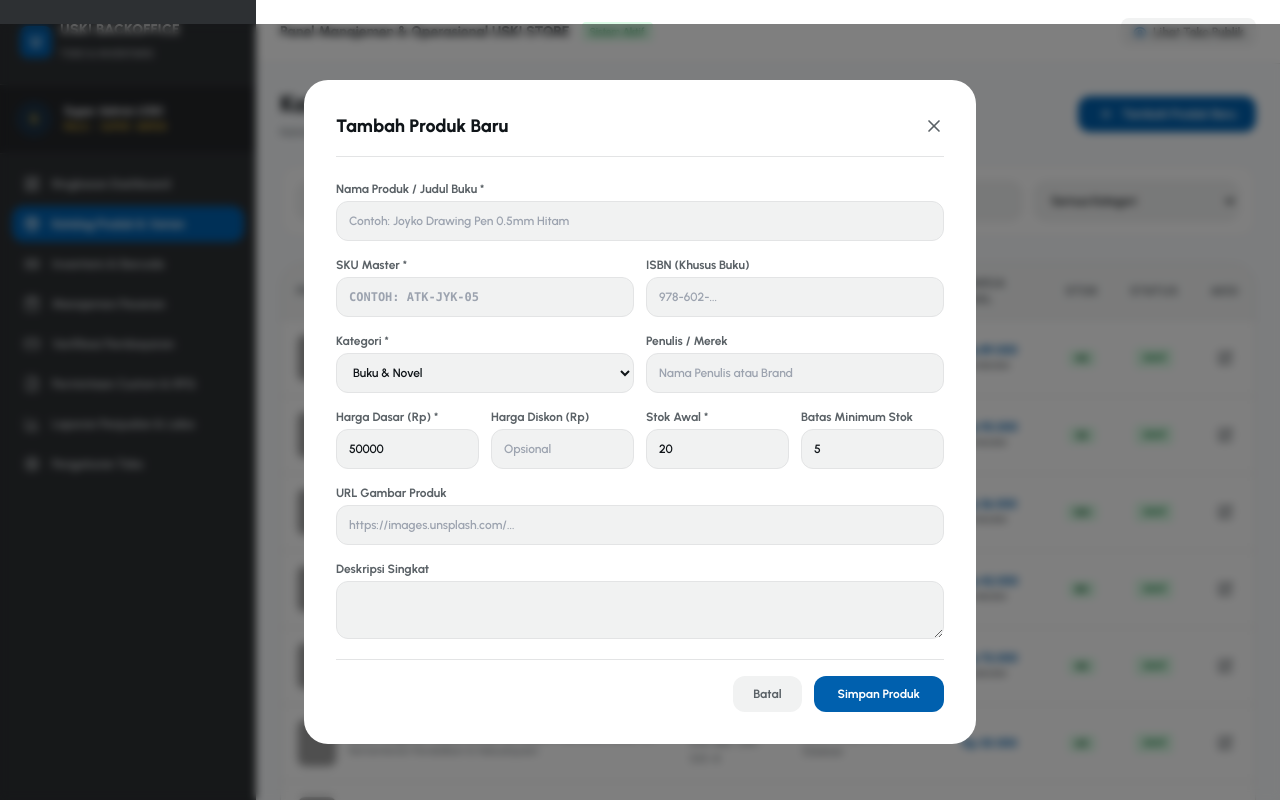
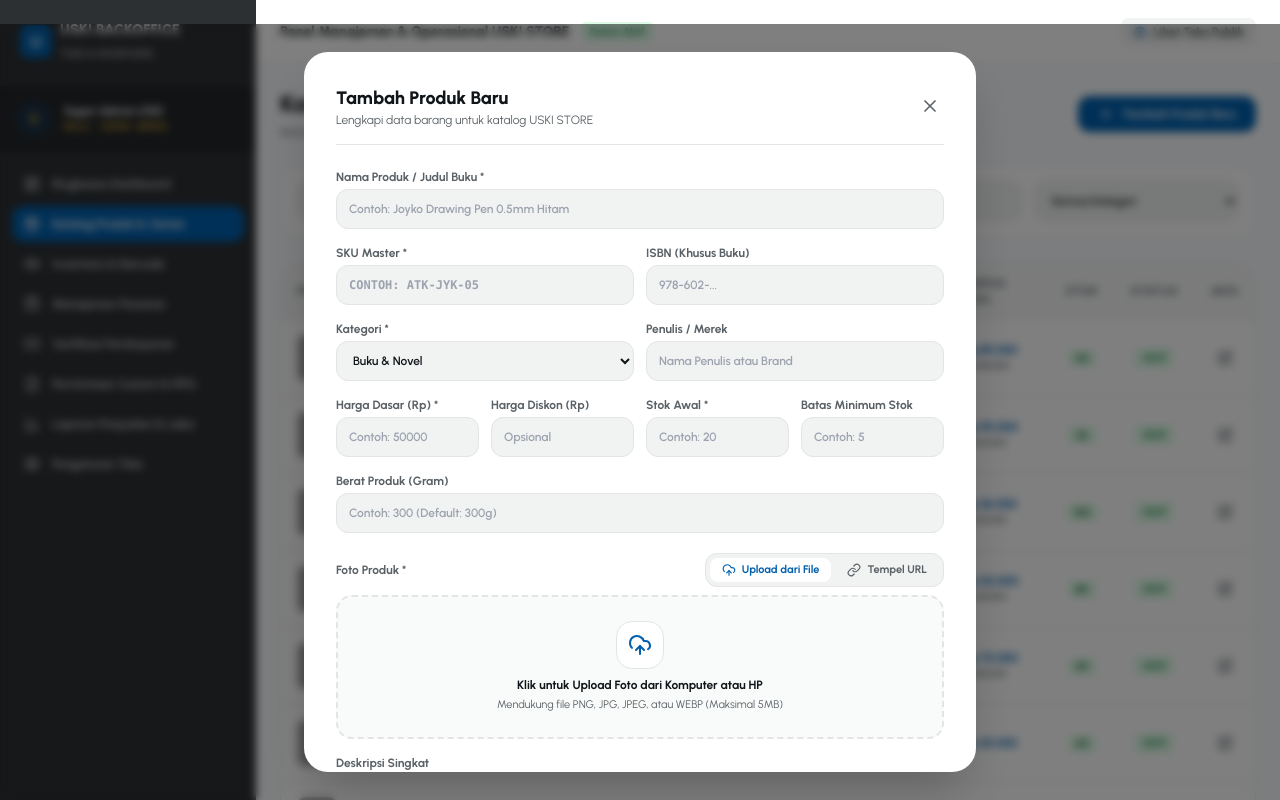
Before and after one commit to mikoadmin24/uski, a React (Vite) app: page /admin/products in a window 1280 px wide. Both pictures are taken after a click on the button "Tambah Produk Baru". Shown: the top 800 px of the page. Built offline with nearby package versions, Linux system fonts and the light colour scheme; grey boxes are pictures that could not be loaded.

Commit message:
fix(admin): enable local image upload with preview and eliminate sticky zero in number inputs

```diff
--- a/src/pages/admin/AdminProducts.tsx
+++ b/src/pages/admin/AdminProducts.tsx
@@ -10,6 +10,9 @@ import {
   Tag,
   AlertCircle,
   X,
+  UploadCloud,
+  Link as LinkIcon,
+  Image as ImageIcon,
 } from 'lucide-react';
 import { useProductStore } from '@/store/productStore';
 import { mockCategories, mockBrands, mockPublishers } from '@/data/mockData';
@@ -23,19 +26,65 @@ export const AdminProducts: React.FC = () => {
   const [selectedCategory, setSelectedCategory] = useState('');
   const [showAddModal, setShowAddModal] = useState(false);
 
-  // New Product Form
+  // New Product Form States (Empty strings by default so no leading '0' gets stuck!)
   const [name, setName] = useState('');
   const [skuMaster, setSkuMaster] = useState('');
   const [isbn, setIsbn] = useState('');
   const [author, setAuthor] = useState('');
   const [categoryId, setCategoryId] = useState(mockCategories[0].id);
-  const [basePrice, setBasePrice] = useState<number>(50000);
+  const [basePrice, setBasePrice] = useState<string>('');
   const [salePrice, setSalePrice] = useState<string>('');
-  const [stockQuantity, setStockQuantity] = useState<number>(20);
-  const [minStockAlert, setMinStockAlert] = useState<number>(5);
-  const [weightGrams, setWeightGrams] = useState<number>(300);
+  const [stockQuantity, setStockQuantity] = useState<string>('');
+  const [minStockAlert, setMinStockAlert] = useState<string>('');
+  const [weightGrams, setWeightGrams] = useState<string>('');
   const [description, setDescription] = useState('');
+
+  // Image Upload & URL States
+  const [imageUploadType, setImageUploadType] = useState<'upload' | 'url'>('upload');
+  const [imagePreview, setImagePreview] = useState<string | null>(null);
   const [imageUrl, setImageUrl] = useState('');
+
+  const resetForm = () => {
+    setName('');
+    setSkuMaster('');
+    setIsbn('');
+    setAuthor('');
+    setCategoryId(mockCategories[0].id);
+    setBasePrice('');
+    setSalePrice('');
+    setStockQuantity('');
+    setMinStockAlert('');
+    setWeightGrams('');
+    setDescription('');
+    setImageUrl('');
+    setImagePreview(null);
+    setImageUploadType('upload');
+  };
+
+  const handleOpenModal = () => {
+    resetForm();
+    setShowAddModal(true);
+  };
+
+  const handleCloseModal = () => {
+    setShowAddModal(false);
+    resetForm();
+  };
+
+  const handleFileChange = (e: React.ChangeEvent<HTMLInputElement>) => {
+    const file = e.target.files?.[0];
+    if (file) {
+      if (file.size > 5 * 1024 * 1024) {
+        alert('Ukuran file maksimal 5MB.');
+        return;
+      }
+      const reader = new FileReader();
+      reader.onloadend = () => {
+        setImagePreview(reader.result as string);
+      };
+      reader.readAsDataURL(file);
+    }
+  };
 
   const filteredProducts = products.filter((p) => {
     const q = searchQuery.toLowerCase();
@@ -49,7 +98,13 @@ export const AdminProducts: React.FC = () => {
 
   const handleCreateProduct = (e: React.FormEvent) => {
     e.preventDefault();
-    if (!name || !skuMaster || !basePrice) return;
+    if (!name.trim() || !skuMaster.trim() || !basePrice) return;
+
+    const finalImage =
+      (imageUploadType === 'upload' ? imagePreview : imageUrl.trim()) ||
+      imagePreview ||
+      imageUrl.trim() ||
+      'https://images.unsplash.com/photo-1544716278-ca5e3f4abd8c?auto=format&fit=crop&q=80&w=800';
 
     const slug = name
       .toLowerCase()
@@ -57,40 +112,28 @@ export const AdminProducts: React.FC = () => {
       .replace(/(^-|-$)+/g, '');
 
     addProduct({
-      name,
+      name: name.trim(),
       slug: `${slug}-${Date.now()}`,
-      sku_master: skuMaster.toUpperCase(),
+      sku_master: skuMaster.trim().toUpperCase(),
       isbn: isbn.trim() || undefined,
       author: author.trim() || undefined,
       category_id: categoryId,
-      base_price: Number(basePrice),
+      base_price: Number(basePrice) || 0,
       sale_price: salePrice ? Number(salePrice) : null,
-      stock_quantity: Number(stockQuantity),
-      min_stock_alert: Number(minStockAlert),
-      weight_grams: Number(weightGrams),
-      description: description || 'Deskripsi produk resmi USKI STORE.',
+      stock_quantity: stockQuantity ? Number(stockQuantity) : 0,
+      min_stock_alert: minStockAlert ? Number(minStockAlert) : 5,
+      weight_grams: weightGrams ? Number(weightGrams) : 300,
+      description: description.trim() || 'Deskripsi produk resmi USKI STORE.',
       specifications: {
         'Kondisi': 'Baru & Original',
         'Garansi': 'Toko Resmi',
       },
       is_active: true,
       is_featured: false,
-      images: [
-        imageUrl ||
-          'https://images.unsplash.com/photo-1544716278-ca5e3f4abd8c?auto=format&fit=crop&q=80&w=800',
-      ],
+      images: [finalImage],
     });
 
-    setShowAddModal(false);
-    setName('');
-    setSkuMaster('');
-    setIsbn('');
-    setAuthor('');
-    setBasePrice(50000);
-    setSalePrice('');
-    setStockQuantity(20);
-    setDescription('');
-    setImageUrl('');
+    handleCloseModal();
   };
 
   return (
@@ -104,7 +147,7 @@ export const AdminProducts: React.FC = () => {
         </div>
 
         <button
-          onClick={() => setShowAddModal(true)}
+          onClick={handleOpenModal}
           className="flex items-center gap-2 px-5 py-2.5 bg-primary text-white font-bold text-xs rounded-xl hover:bg-primary-dark transition-all shadow-sm self-start sm:self-center"
         >
           <Plus className="w-4 h-4" />
@@ -232,11 +275,18 @@ export const AdminProducts: React.FC = () => {
       {/* Add Product Modal */}
       {showAddModal && (
         <div className="fixed inset-0 z-50 bg-black/50 backdrop-blur-sm flex items-center justify-center p-4">
-          <div className="bg-white rounded-3xl max-w-2xl w-full p-6 sm:p-8 max-h-[90vh] overflow-y-auto space-y-6">
+          <div className="bg-white rounded-3xl max-w-2xl w-full p-6 sm:p-8 max-h-[90vh] overflow-y-auto space-y-6 shadow-2xl">
             <div className="flex items-center justify-between border-b border-hairline pb-4">
-              <h3 className="text-lg font-extrabold text-[#101519]">Tambah Produk Baru</h3>
-              <button onClick={() => setShowAddModal(false)}>
-                <X className="w-5 h-5 text-body" />
+              <div>
+                <h3 className="text-lg font-extrabold text-[#101519]">Tambah Produk Baru</h3>
+                <p className="text-xs text-body">Lengkapi data barang untuk katalog USKI STORE</p>
+              </div>
+              <button
+                type="button"
+                onClick={handleCloseModal}
+                className="p-1 rounded-lg text-body hover:bg-neutral-2 hover:text-[#101519] transition-colors"
+              >
+                <X className="w-5 h-5" />
               </button>
             </div>
 
@@ -249,11 +299,11 @@ export const AdminProducts: React.FC = () => {
                   value={name}
                   onChange={(e) => setName(e.target.value)}
                   placeholder="Contoh: Joyko Drawing Pen 0.5mm Hitam"
-                  className="w-full h-10 px-3 bg-neutral-2 border border-hairline rounded-xl font-semibold"
+                  className="w-full h-10 px-3 bg-neutral-2 border border-hairline rounded-xl font-semibold focus:outline-none focus:border-primary"
                 />
               </div>
 
-              <div className="grid grid-cols-2 gap-3">
+              <div className="grid grid-cols-1 sm:grid-cols-2 gap-3">
                 <div>
                   <label className="font-bold text-body block mb-1">SKU Master *</label>
                   <input
@@ -262,7 +312,7 @@ export const AdminProducts: React.FC = () => {
                     value={skuMaster}
                     onChange={(e) => setSkuMaster(e.target.value)}
                     placeholder="Contoh: ATK-JYK-05"
-                    className="w-full h-10 px-3 bg-neutral-2 border border-hairline rounded-xl font-mono uppercase font-semibold"
+                    className="w-full h-10 px-3 bg-neutral-2 border border-hairline rounded-xl font-mono uppercase font-semibold focus:outline-none focus:border-primary"
                   />
                 </div>
                 <div>
@@ -272,18 +322,18 @@ export const AdminProducts: React.FC = () => {
                     value={isbn}
                     onChange={(e) => setIsbn(e.target.value)}
                     placeholder="978-602-..."
-                    className="w-full h-10 px-3 bg-neutral-2 border border-hairline rounded-xl font-semibold"
+                    className="w-full h-10 px-3 bg-neutral-2 border border-hairline rounded-xl font-semibold focus:outline-none focus:border-primary"
                   />
                 </div>
               </div>
 
-              <div className="grid grid-cols-2 gap-3">
+              <div className="grid grid-cols-1 sm:grid-cols-2 gap-3">
                 <div>
                   <label className="font-bold text-body block mb-1">Kategori *</label>
                   <select
                     value={categoryId}
                     onChange={(e) => setCategoryId(e.target.value)}
-                    className="w-full h-10 px-3 bg-neutral-2 border border-hairline rounded-xl font-semibold"
+                    className="w-full h-10 px-3 bg-neutral-2 border border-hairline rounded-xl font-semibold focus:outline-none focus:border-primary"
                   >
                     {mockCategories.map((c) => (
                       <option key={c.id} value={c.id}>
@@ -299,62 +349,184 @@ export const AdminProducts: React.FC = () => {
                     value={author}
                     onChange={(e) => setAuthor(e.target.value)}
                     placeholder="Nama Penulis atau Brand"
-                    className="w-full h-10 px-3 bg-neutral-2 border border-hairline rounded-xl font-semibold"
+                    className="w-full h-10 px-3 bg-neutral-2 border border-hairline rounded-xl font-semibold focus:outline-none focus:border-primary"
                   />
                 </div>
               </div>
 
+              {/* Number fields - Clean inputs with NO default 0 */}
               <div className="grid grid-cols-2 sm:grid-cols-4 gap-3">
                 <div>
                   <label className="font-bold text-body block mb-1">Harga Dasar (Rp) *</label>
                   <input
                     type="number"
+                    min="0"
                     required
                     value={basePrice}
-                    onChange={(e) => setBasePrice(Number(e.target.value))}
-                    className="w-full h-10 px-3 bg-neutral-2 border border-hairline rounded-xl font-semibold"
+                    onChange={(e) => setBasePrice(e.target.value)}
+                    placeholder="Contoh: 50000"
+                    className="w-full h-10 px-3 bg-neutral-2 border border-hairline rounded-xl font-semibold focus:outline-none focus:border-primary"
                   />
                 </div>
                 <div>
                   <label className="font-bold text-body block mb-1">Harga Diskon (Rp)</label>
                   <input
                     type="number"
+                    min="0"
                     value={salePrice}
                     onChange={(e) => setSalePrice(e.target.value)}
                     placeholder="Opsional"
-                    className="w-full h-10 px-3 bg-neutral-2 border border-hairline rounded-xl font-semibold"
+                    className="w-full h-10 px-3 bg-neutral-2 border border-hairline rounded-xl font-semibold focus:outline-none focus:border-primary"
                   />
                 </div>
                 <div>
                   <label className="font-bold text-body block mb-1">Stok Awal *</label>
                   <input
                     type="number"
+                    min="0"
                     required
                     value={stockQuantity}
-                    onChange={(e) => setStockQuantity(Number(e.target.value))}
-                    className="w-full h-10 px-3 bg-neutral-2 border border-hairline rounded-xl font-semibold"
+                    onChange={(e) => setStockQuantity(e.target.value)}
+                    placeholder="Contoh: 20"
+                    className="w-full h-10 px-3 bg-neutral-2 border border-hairline rounded-xl font-semibold focus:outline-none focus:border-primary"
                   />
                 </div>
                 <div>
                   <label className="font-bold text-body block mb-1">Batas Minimum Stok</label>
                   <input
                     type="number"
+                    min="0"
                     value={minStockAlert}
-                    onChange={(e) => setMinStockAlert(Number(e.target.value))}
-                    className="w-full h-10 px-3 bg-neutral-2 border border-hairline rounded-xl font-semibold"
+                    onChange={(e) => setMinStockAlert(e.target.value)}
+                    placeholder="Contoh: 5"
+                    className="w-full h-10 px-3 bg-neutral-2 border border-hairline rounded-xl font-semibold focus:outline-none focus:border-primary"
                   />
                 </div>
               </div>
 
               <div>
-                <label className="font-bold text-body block mb-1">URL Gambar Produk</label>
+                <label className="font-bold text-body block mb-1">Berat Produk (Gram)</label>
                 <input
-                  type="url"
-                  value={imageUrl}
-                  onChange={(e) => setImageUrl(e.target.value)}
-                  placeholder="https://images.unsplash.com/..."
-                  className="w-full h-10 px-3 bg-neutral-2 border border-hairline rounded-xl font-semibold"
+                  type="number"
+                  min="0"
+                  value={weightGrams}
+                  onChange={(e) => setWeightGrams(e.target.value)}
+                  placeholder="Contoh: 300 (Default: 300g)"
+                  className="w-full h-10 px-3 bg-neutral-2 border border-hairline rounded-xl font-semibold focus:outline-none focus:border-primary"
                 />
+              </div>
+
+              {/* Foto Produk Upload & URL Tabs */}
+              <div className="space-y-2 pt-1">
+                <div className="flex items-center justify-between">
+                  <label className="font-bold text-body">Foto Produk *</label>
+                  <div className="flex items-center gap-1 bg-neutral-2 p-1 rounded-xl border border-hairline text-[11px]">
+                    <button
+                      type="button"
+                      onClick={() => setImageUploadType('upload')}
+                      className={`flex items-center gap-1.5 px-3 py-1 rounded-lg font-bold transition-all ${
+                        imageUploadType === 'upload'
+                          ? 'bg-white text-primary shadow-xs'
+                          : 'text-body hover:text-[#101519]'
+                      }`}
+                    >
+                      <UploadCloud className="w-3.5 h-3.5" />
+                      <span>Upload dari File</span>
+                    </button>
+                    <button
+                      type="button"
+                      onClick={() => setImageUploadType('url')}
+                      className={`flex items-center gap-1.5 px-3 py-1 rounded-lg font-bold transition-all ${
+                        imageUploadType === 'url'
+                          ? 'bg-white text-primary shadow-xs'
+                          : 'text-body hover:text-[#101519]'
+                      }`}
+                    >
+                      <LinkIcon className="w-3.5 h-3.5" />
+                      <span>Tempel URL</span>
+                    </button>
+                  </div>
+                </div>
+
+                {imageUploadType === 'upload' ? (
+                  <div>
+                    {imagePreview ? (
+                      <div className="relative border-2 border-hairline rounded-2xl p-4 bg-neutral-2/30 flex items-center gap-4">
+                        <img
+                          src={imagePreview}
+                          alt="Preview Produk"
+                          className="w-20 h-24 object-cover rounded-xl border border-hairline shadow-sm bg-white shrink-0"
+                        />
+                        <div className="flex-1 min-w-0">
+                          <p className="font-bold text-[#101519] text-xs">Foto Produk Berhasil Dimuat</p>
+                          <p className="text-[11px] text-body mt-0.5">
+                            Gambar ini akan digunakan sebagai foto utama di katalog dan detail produk.
+                          </p>
+                          <div className="flex items-center gap-3 mt-2.5">
+                            <label className="cursor-pointer text-xs font-bold text-primary hover:underline">
+                              Ganti Foto
+                              <input
+                                type="file"
+                                accept="image/*"
+                                onChange={handleFileChange}
+                                className="hidden"
+                              />
+                            </label>
+                            <span className="text-hairline">•</span>
+                            <button
+                              type="button"
+                              onClick={() => setImagePreview(null)}
+                              className="text-xs font-bold text-badge-text hover:underline"
+                            >
+                              Hapus Foto
+                            </button>
+                          </div>
+                        </div>
+                      </div>
+                    ) : (
+                      <label className="flex flex-col items-center justify-center border-2 border-dashed border-hairline hover:border-primary rounded-2xl p-6 cursor-pointer bg-neutral-2/40 hover:bg-neutral-2/80 transition-all text-center group">
+                        <div className="w-12 h-12 rounded-2xl bg-white border border-hairline flex items-center justify-center shadow-xs mb-2 group-hover:scale-105 transition-transform">
+                          <UploadCloud className="w-6 h-6 text-primary" />
+                        </div>
+                        <span className="font-bold text-xs text-[#101519]">
+                          Klik untuk Upload Foto dari Komputer atau HP
+                        </span>
+                        <span className="text-[11px] text-body mt-1">
+                          Mendukung file PNG, JPG, JPEG, atau WEBP (Maksimal 5MB)
+                        </span>
+                        <input
+                          type="file"
+                          accept="image/*"
+                          onChange={handleFileChange}
+                          className="hidden"
+                        />
+                      </label>
+                    )}
+                  </div>
+                ) : (
+                  <div>
+                    <input
+                      type="url"
+                      value={imageUrl}
+                      onChange={(e) => setImageUrl(e.target.value)}
+                      placeholder="https://images.unsplash.com/photo-..."
+                      className="w-full h-10 px-3 bg-neutral-2 border border-hairline rounded-xl font-semibold text-xs focus:outline-none focus:border-primary"
+                    />
+                    {imageUrl && (
+                      <div className="mt-2 flex items-center gap-3 p-2 bg-neutral-2/60 rounded-xl border border-hairline">
+                        <img
+                          src={imageUrl}
+                          alt="URL Preview"
+                          onError={(e) => {
+                            (e.target as HTMLImageElement).style.display = 'none';
+                          }}
+                          className="w-12 h-14 object-cover rounded-lg border border-hairline bg-white shrink-0"
+                        />
+                        <span className="text-[11px] text-body truncate">{imageUrl}</span>
+                      </div>
+                    )}
+                  </div>
+                )}
               </div>
 
               <div>
@@ -363,21 +535,22 @@ export const AdminProducts: React.FC = () => {
                   rows={2}
                   value={description}
                   onChange={(e) => setDescription(e.target.value)}
-                  className="w-full p-3 bg-neutral-2 border border-hairline rounded-xl font-semibold"
+                  placeholder="Deskripsi keunggulan, spesifikasi singkat, atau sinopsis..."
+                  className="w-full p-3 bg-neutral-2 border border-hairline rounded-xl font-semibold focus:outline-none focus:border-primary"
                 />
               </div>
 
               <div className="pt-4 border-t border-hairline flex justify-end gap-3">
                 <button
                   type="button"
-                  onClick={() => setShowAddModal(false)}
-                  className="px-5 py-2.5 bg-neutral-2 text-body font-bold rounded-xl"
+                  onClick={handleCloseModal}
+                  className="px-5 py-2.5 bg-neutral-2 text-body font-bold rounded-xl hover:bg-neutral-2/80 transition-colors"
                 >
                   Batal
                 </button>
                 <button
                   type="submit"
-                  className="px-6 py-2.5 bg-primary text-white font-bold rounded-xl hover:bg-primary-dark transition-all"
+                  className="px-6 py-2.5 bg-primary text-white font-bold rounded-xl hover:bg-primary-dark transition-all shadow-sm"
                 >
                   Simpan Produk
                 </button>
```
Also changed, not shown: src/pages/admin/AdminInventory.tsx (+6 -4 lines).
